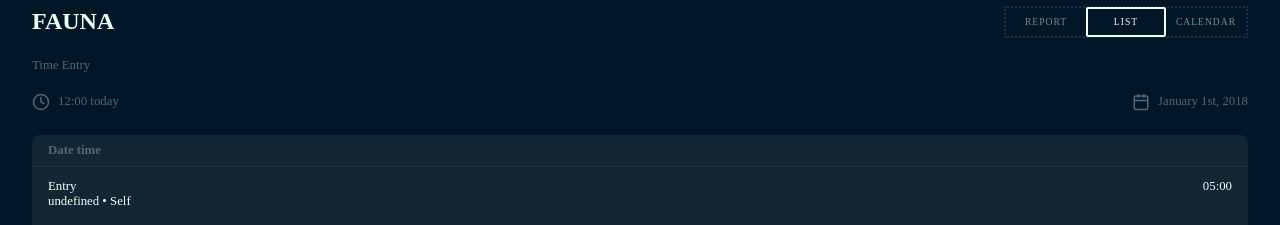
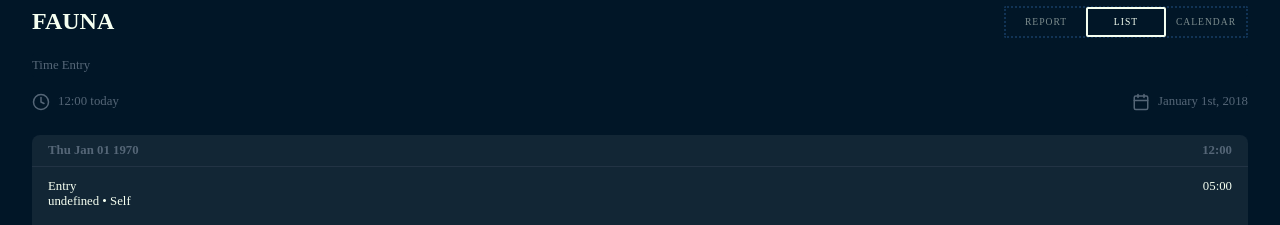
Before and after one commit to ivynya/juniper, a SvelteKit app: page / in a window 1280 px wide. Shown: the top 225 px of the page. Built offline with nearby package versions, Linux system fonts and the light colour scheme; a web font is replaced by a local one.

Commit message:
list view grouping and hours

```diff
--- a/src/routes/List.svelte
+++ b/src/routes/List.svelte
@@ -3,14 +3,27 @@
 	import Input from './Input.svelte';
 	import ListEntry from './ListEntry.svelte';
 	import ListGroup from './ListGroup.svelte';
+
+	$: groups = $entries.reduce(
+		(acc, entry) => {
+			const date = new Date(entry.start);
+			const key = date.toDateString();
+			if (!acc[key]) acc[key] = [];
+			acc[key].push(entry);
+			return acc;
+		},
+		{} as Record<string, any[]>
+	);
 </script>
 
 <Input />
-<ListGroup>
-	{#each $entries as entry}
-		<ListEntry {entry} />
-	{/each}
-</ListGroup>
+{#each Object.entries(groups) as [date, entries]}
+	<ListGroup {date} hours={entries.reduce((acc, entry) => acc + entry.duration, 0)}>
+		{#each entries as entry}
+			<ListEntry {entry} />
+		{/each}
+	</ListGroup>
+{/each}
 
 <style lang="scss">
 </style>
--- a/src/routes/ListGroup.svelte
+++ b/src/routes/ListGroup.svelte
@@ -1,5 +1,12 @@
+<script lang="ts">
+	import { formatHour } from '$lib/app';
+
+	export let date: string;
+	export let hours: number;
+</script>
+
 <section class="group">
-	<h6>Date time</h6>
+	<h6><span>{date}</span><span>{formatHour(hours)}</span></h6>
 	<slot></slot>
 </section>
 
@@ -13,6 +20,8 @@
 
 		h6 {
 			color: #567;
+			display: flex;
+			justify-content: space-between;
 			font-size: 0.8rem;
 			margin: 0;
 			padding: 0.5rem 1rem;
```
